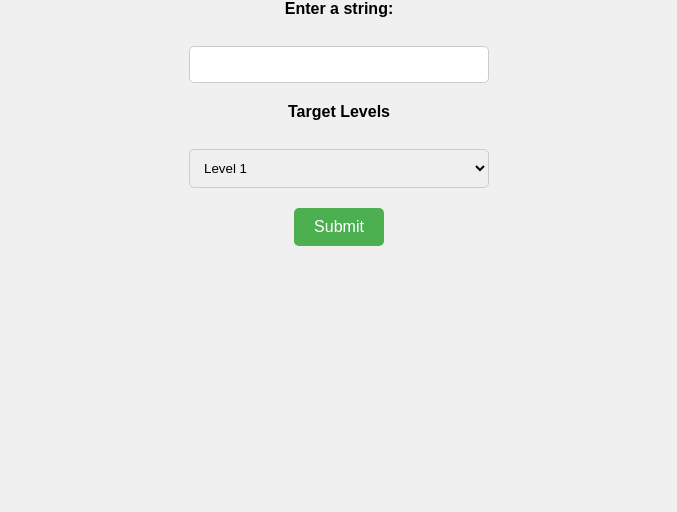
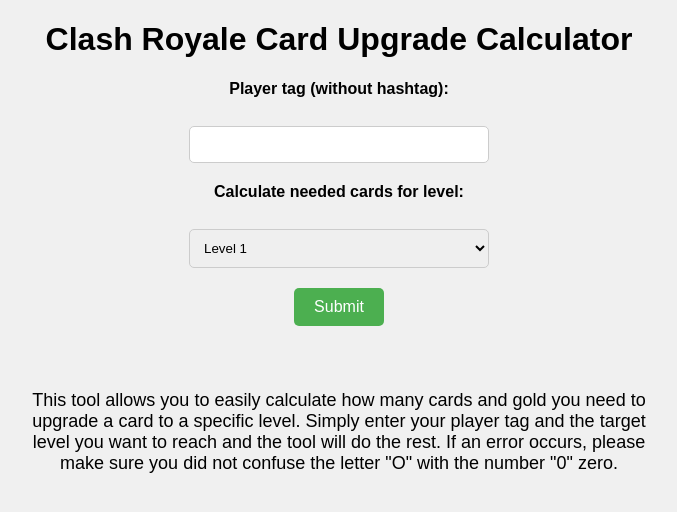
Before and after one commit to sam-k0/ClashRoyale-CardCalc, a Flask app: page / in a window 1280 px wide. Shown: the top 512 px of the page, without its empty margins (301-978 px from the left). Run offline with Flask 3, Linux system fonts and the light colour scheme.

Commit message:
more styling

```diff
--- a/static/main.css
+++ b/static/main.css
@@ -1,4 +1,18 @@
 /* styles.css */
+
+.page-header {
+    text-align: center;
+}
+
+/* Center the information text */
+.information-text {
+    text-align: center;
+    max-width: 50%;
+    margin: 0 auto;
+    margin-top: 5%;
+    font-size: large;
+}
+
 
 body {
     font-family: Arial, sans-serif;
--- a/templates/index.html
+++ b/templates/index.html
@@ -3,15 +3,16 @@
 <head>
     <meta charset="UTF-8">
     <meta name="viewport" content="width=device-width, initial-scale=1.0">
-    <title>Simple Webpage</title>
+    <title>CR Cards Calculator</title>
     <link rel="stylesheet" type="text/css" href="{{ url_for('static', filename='main.css') }}">
 </head>
 <body>
+    <h1 class="page-header">Clash Royale Card Upgrade Calculator</h1>
     <form action="/process" method="POST">
-        <label for="user_input">Enter a string:</label><br>
+        <label for="user_input">Player tag (without hashtag):</label><br>
         <input type="text" id="user_input" name="user_input"><br>
 
-        <label for="targetlevel">Target Levels</label><br>
+        <label for="targetlevel">Calculate needed cards for level:</label><br>
         <select id="targetlevel" name="targetlevel">
             <option value="1">Level 1</option>
             <option value="2">Level 2</option>
@@ -31,5 +32,10 @@
 
         <input type="submit" value="Submit">
     </form>
+    <p class="information-text">
+        This tool allows you to easily calculate how many cards and gold you need to upgrade a card to a specific level.
+        Simply enter your player tag and the target level you want to reach and the tool will do the rest.
+        If an error occurs, please make sure you did not confuse the letter "O" with the number "0" zero.
+    </p>
 </body>
 </html>
--- a/webserver.py
+++ b/webserver.py
@@ -16,10 +16,23 @@ def process():
     player:cr.Player = session.get_player(user_input)
     cards:list = player.get_cards()
     cards_parsed = [] # conains a dict with the card name, rarity, level and count
+
     for card in cards:
         missingCards = card.get_required_upgrade_cards(card.get("level"), int(targetlevel), card.get("count"), card.get("rarity"))
         missingGold = card.get_required_upgrade_cost(card.get("level"), int(targetlevel), 0, card.get("rarity"))
         imgpath = "res/"+card.name+".png"
+        rarityColor = "#FFFFFF"
+        if card.get("rarity") == "common": # light blue
+            rarityColor = "#00BFFF"
+        elif card.get("rarity") == "rare": # orange
+            rarityColor = "#FFA500"
+        elif card.get("rarity") == "epic": # purple
+            rarityColor = "#800080"
+        elif card.get("rarity") == "legendary": # light pink
+            rarityColor = "#FFB6C1"
+        elif card.get("rarity") == "champion": # yellow
+            rarityColor = "#FFD700"
+
 
         cards_parsed.append(
             {"name":card.get("name"),
@@ -28,10 +41,11 @@ def process():
              "count":card.get("count"),
              "missingCards":missingCards,
              "missingGold":missingGold,
-             "image_path": imgpath
+             "image_path": imgpath,
+             "rarityColor": rarityColor
              })
 
-    return render_template('cards.html', cards=cards_parsed, targetlevel=targetlevel)
+    return render_template('cards.html', cards=cards_parsed, targetlevel=targetlevel, playerName = player.get("name"))
 
 
 
```
Also changed, not shown: other parts of static/main.css (+23 -14 lines), templates/cards.html (+10 -13 lines).
